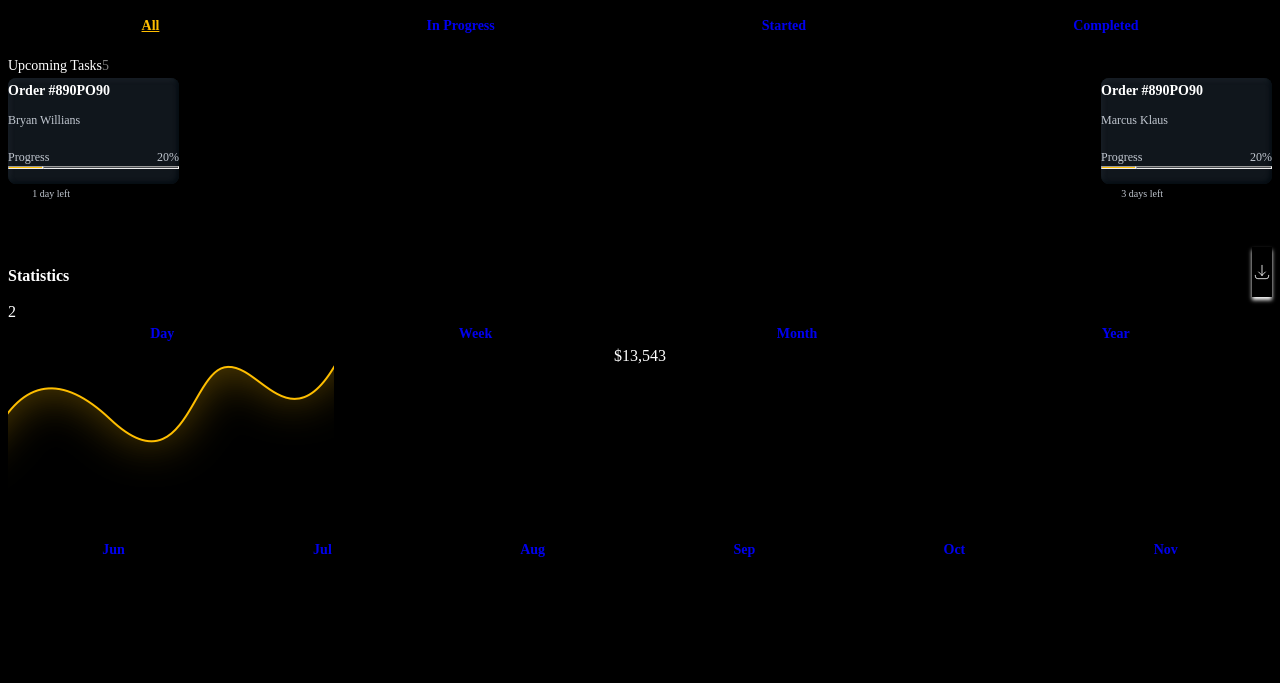
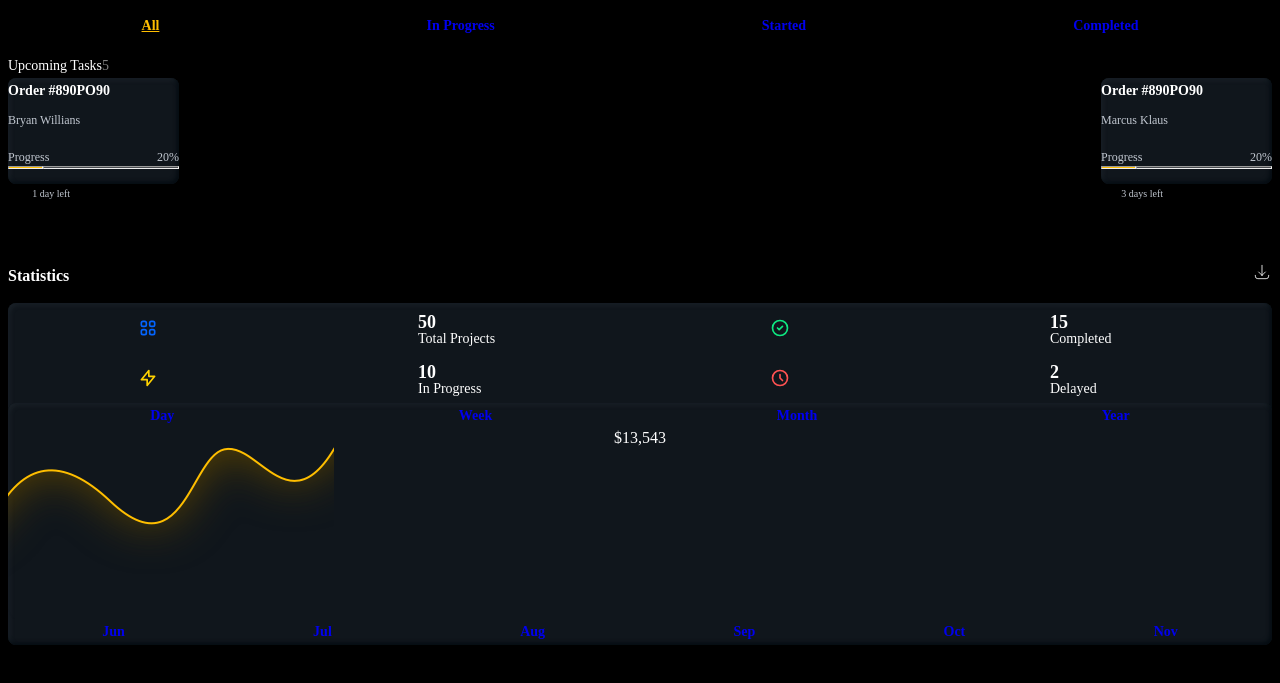
Before and after one commit to hcopca/BeGo-Interfaz, a plain HTML site: page index.html in a window 1280 px wide. Shown: the part 63-746 px from the top of the page. Drawn offline with Linux system fonts and the light colour scheme.

Commit message:
Parte superior, faltan detalles de medidas, bars falta hover, visited, no visited, (colors), orders listas, parte inferior, falta agregar linea y punto,y para terminar, espaciado entre una sección y la otra

```diff
--- a/index.html
+++ b/index.html
@@ -86,19 +86,57 @@
 </div>
 
 <!-- PROJECTS -->
+<div class="bottom-rectangle">
 <div class="projects">
-  <div class="total"> 2
+
+  <div class="total">
+    <svg xmlns="http://www.w3.org/2000/svg" class="logo-total"" fill="none" viewBox="0 0 24 24" stroke="currentColor">
+      <path stroke-linecap="round" stroke-linejoin="round" stroke-width="2" d="M4 6a2 2 0 012-2h2a2 2 0 012 2v2a2 2 0 01-2 2H6a2 2 0 01-2-2V6zM14 6a2 2 0 012-2h2a2 2 0 012 2v2a2 2 0 01-2 2h-2a2 2 0 01-2-2V6zM4 16a2 2 0 012-2h2a2 2 0 012 2v2a2 2 0 01-2 2H6a2 2 0 01-2-2v-2zM14 16a2 2 0 012-2h2a2 2 0 012 2v2a2 2 0 01-2 2h-2a2 2 0 01-2-2v-2z" />
+    </svg>
+    <div class="content-total">
+      <div class="number-svg">50</div>
+      <div class="text-svg">Total Projects</div>
+    </div>
   </div>
-  <div class="completed">
+
+
+  <div class="total">
+    <svg xmlns="http://www.w3.org/2000/svg" class="logo-completed" fill="none" viewBox="0 0 24 24" stroke="currentColor">
+      <path stroke-linecap="round" stroke-linejoin="round" stroke-width="2" d="M9 12l2 2 4-4m6 2a9 9 0 11-18 0 9 9 0 0118 0z" />
+    </svg>
+    <div class="content-total">
+      <div class="number-svg">15</div>
+      <div class="text-svg">Completed</div>
+    </div>
   </div>
-  <div class="in">
+
+
+  <div class="total">
+    <svg xmlns="http://www.w3.org/2000/svg" class="logo-in" fill="none" viewBox="0 0 24 24" stroke="currentColor">
+      <path stroke-linecap="round" stroke-linejoin="round" stroke-width="2" d="M13 10V3L4 14h7v7l9-11h-7z" />
+    </svg>
+    <div class="content-total">
+      <div class="number-svg">10</div>
+      <div class="text-svg">In Progress</div>
+    </div>
   </div>
-  <div class="Delayed">
+
+
+  <div class="total">
+    <svg xmlns="http://www.w3.org/2000/svg" class="logo-delayed" fill="none" viewBox="0 0 24 24" stroke="currentColor">
+      <path stroke-linecap="round" stroke-linejoin="round" stroke-width="2" d="M12 8v4l3 3m6-3a9 9 0 11-18 0 9 9 0 0118 0z" />
+    </svg>
+    <div class="content-total">
+      <div class="number-svg">2</div>
+      <div class="text-svg">Delayed</div>
+    </div>
   </div>
+
+
 </div>
 
 <!-- CALENDARIO -->
-
+<div class="bottom-rectangle">
 <div class="calendar">
     <div class="bottom-bar">
       <a href="#" style="text-decoration:none">Day</a>
@@ -126,6 +164,8 @@
       <a href="#" style="text-decoration:none">Oct</a>
       <a href="#" style="text-decoration:none">Nov</a>
     </div>
+
+</div>
 </div>
 
  <!-- PRINCIPAL  -->
--- a/style.css
+++ b/style.css
@@ -1,8 +1,3 @@
-/* @import url(/Avenir\ Heavy.ttf);
-@font-face {
-  font-family: avenir;
-  src: url(/Avenir\ Heavy.ttf);
-} */
 body {
   background-color: black;
   color: white;
@@ -47,7 +42,6 @@ body {
   display: flex;
   height: 25px;
   width: 110px;
-  /* color: #FFFFFF; */
   font-size: 14px;
   letter-spacing: 0;
   line-height: 26px;
@@ -140,9 +134,72 @@ body {
 .guardar {
   width: 20px;
   height: 50px;
-  box-shadow: 0 3px 4px 0 #ffffff;
 }
 
+/* MINI-LOGOS */
+
+.logo-total {
+  width: 20px;
+  height: 50px;
+  color: #0364ff;
+}
+.logo-completed {
+  width: 20px;
+  height: 50px;
+  color: #0ee881;
+}
+.logo-in {
+  width: 20px;
+  height: 50px;
+  color: #ffd200;
+}
+.logo-delayed {
+  width: 20px;
+  height: 50px;
+  color: #ff5252;
+}
+
+.number-svg {
+  height: 20px;
+  width: 22px;
+  font-size: 18px;
+  font-weight: 900;
+  letter-spacing: 0;
+  line-height: 26px;
+}
+.text-svg {
+  height: 19px;
+  width: 92px;
+  font-size: 14px;
+  font-weight: 300;
+  letter-spacing: 0;
+  line-height: 19px;
+}
+
+.projects {
+  height: 100%;
+  width: 100%;
+  display: flex;
+  flex-direction: row;
+  flex-wrap: wrap;
+  justify-content: space-between;
+  align-items: baseline;
+  align-content: stretch;
+}
+.total {
+  height: 50%;
+  width: 50%;
+  display: flex;
+  flex-direction: row;
+  flex-wrap: nowrap;
+  justify-content: space-around;
+  align-items: center;
+  align-content: stretch;
+}
+.total-down {
+  height: 50%;
+  width: 50%;
+}
 /* BOTTOM BAR */
 
 .bottom-bar {
@@ -171,3 +228,10 @@ body {
   letter-spacing: 0;
   line-height: 26px;
 }
+
+.bottom-rectangle {
+  border-radius: 8px;
+  background-color: #10161c;
+  box-shadow: inset -2px -2px 4px 0 #040b11, inset 2px 2px 4px 0 #1c232a,
+    0 13px 9px 0 #000000;
+}
```
